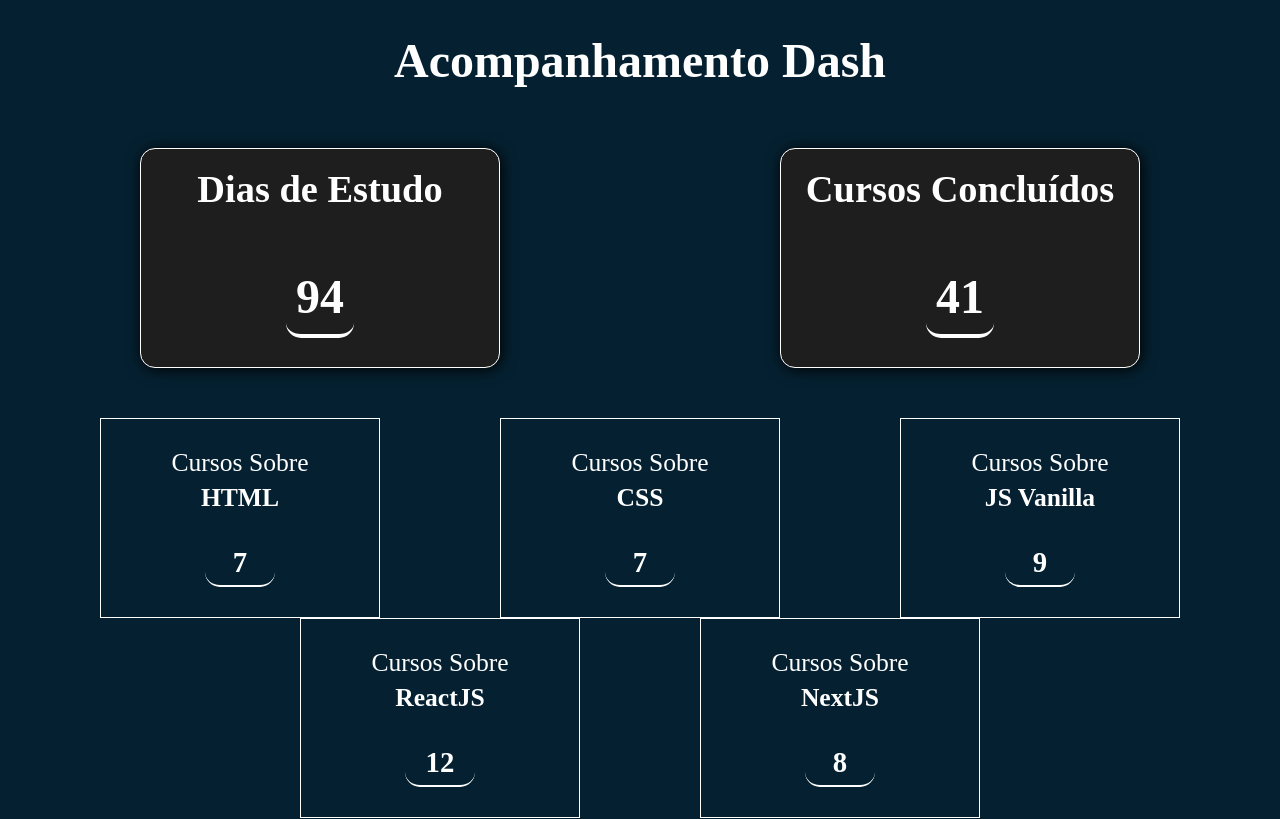
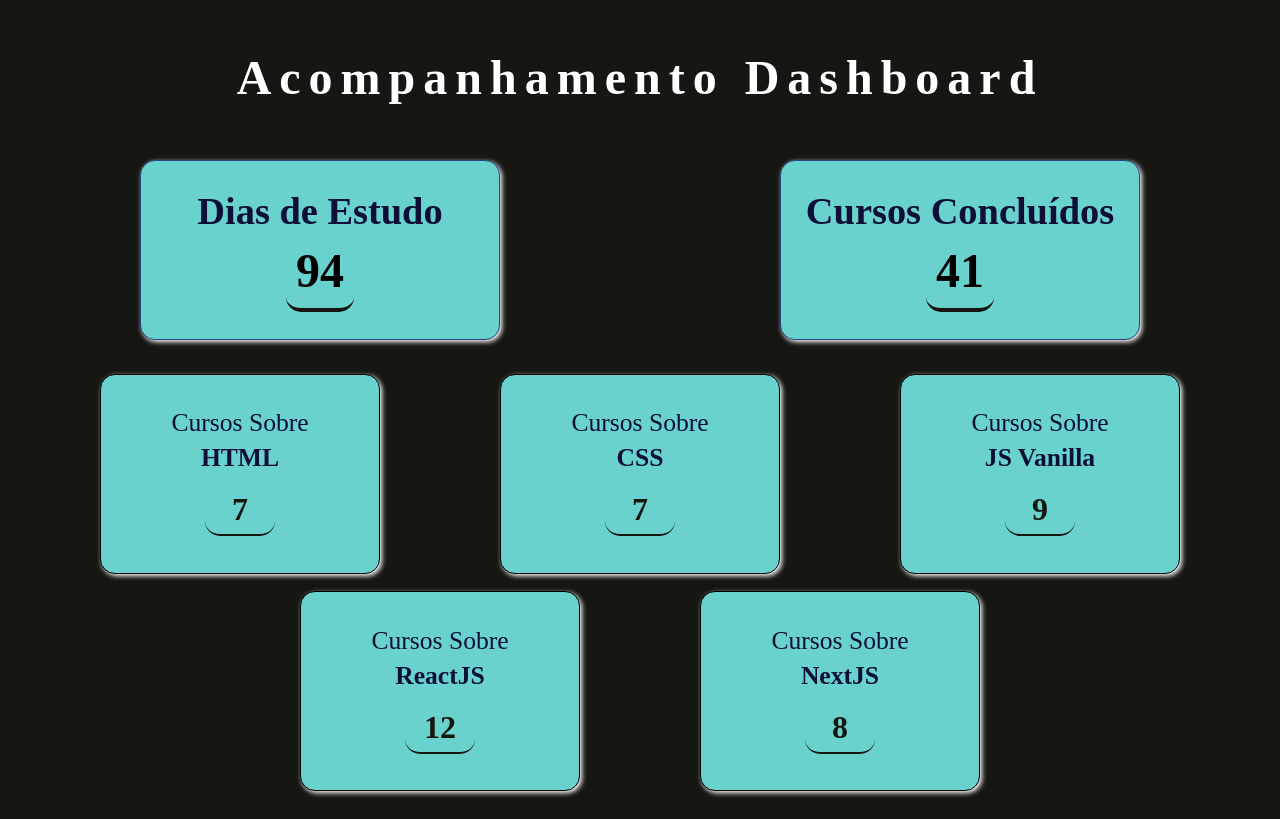
Before and after one commit to MiguelFLima/acompanhamento-estudos, a Next.js app: page /cursos in a window 1280 px wide. Shown: the top 819 px of the page. Built offline with nearby package versions, Linux system fonts and the light colour scheme.

Commit message:
mudança estilo dash

```diff
--- a/pages/_app.js
+++ b/pages/_app.js
@@ -1,12 +1,14 @@
 import "../src/styles/globals.css";
 import { SessionProvider } from "next-auth/react";
 import { RecoilRoot } from "recoil";
+import {GlobalStyle} from '../src/styles/GlobalStyle';
 
 function MyApp({ Component, pageProps: { session, ...pageProps } }) {
   return (
     <SessionProvider session={session}>
       <RecoilRoot>
-        <Component {...pageProps} />
+        <GlobalStyle />
+          <Component {...pageProps} />
       </RecoilRoot>
     </SessionProvider>
   );
--- a/src/components/Dashboard/index.js
+++ b/src/components/Dashboard/index.js
@@ -27,10 +27,10 @@ function Dashboard() {
 
   return (
     <C.DashContainer>
-      <C.TituloDash>Acompanhamento Dash</C.TituloDash>
+      <C.TituloDash>Acompanhamento Dashboard</C.TituloDash>
 
       <C.BlocosContainerMaiores>
-        {/* ===== dash 1 ===== */}
+        {/* ===== dash maior ===== */}
         <C.BlocoContainer>
           <C.TituloBloco>Dias de Estudo</C.TituloBloco>
           <C.ConteudoBloco>{cursos.length}</C.ConteudoBloco>
@@ -42,6 +42,8 @@ function Dashboard() {
         </C.BlocoContainer>
       </C.BlocosContainerMaiores>
 
+
+      {/* ===== dash menor ===== */}
       <C.BlocosContainerMenores>
         <C.BlocoMenor>
           <C.TituloBlocoMenor>
--- a/src/components/Dashboard/styles.js
+++ b/src/components/Dashboard/styles.js
@@ -1,5 +1,4 @@
 import styled from "styled-components";
-
 
 export const DashContainer = styled.div`
     width: 100%;
@@ -33,11 +32,11 @@ export const BlocosContainerMaiores = styled.div`
 
 export const BlocoContainer = styled.div`
     width: 400px;
-    height: 220px;
-    color: white;
-    border: 1px solid white;
+    height: 180px;
+    background-color: var(--corTerciaria) ;
+    border: 1px solid var(--corSecundaria);
     margin-inline: 140px;
-    margin-top: 60px;
+    margin-top: 0px;
     align-items: center;
     display: flex;
     justify-content: center;
@@ -45,8 +44,7 @@ export const BlocoContainer = styled.div`
     font-weight: bold;
     border-radius: 15px;
     padding: 15px;
-    box-shadow: 1.5px 1.5px 15px black;
-    background-color: rgb(30,30,30);
+    box-shadow: 2px 2px 5px var(--corBranco);
 
     @media (max-width: 768px) {
         width: 200px;
@@ -59,7 +57,8 @@ export const BlocoContainer = styled.div`
 
 export const TituloDash = styled.h1`
     font-size: 3rem;
-    color: white;
+    color: var(--corBranco);
+    letter-spacing: 8px;
     width: 100%;
     text-align: center;
     margin-top: 50px;
@@ -74,8 +73,8 @@ export const TituloDash = styled.h1`
 
  export const TituloBloco = styled.p`
     font-size: 2.4rem;
-    color: white;
-    margin-bottom: 0;
+    color: var(--corPrincipal);
+    margin: 0;
 
     @media (max-width: 768px) {
     font-size: 2rem;
@@ -87,7 +86,8 @@ export const TituloDash = styled.h1`
     font-size: 3rem;
     font-weight: bold;
     border-radius: 15px;
-    border-bottom: 4px solid white;
+    border-bottom: 4px solid var(--corSexta);
+    margin: 0;
 
     @media (max-width: 768px) {
     font-size: 2rem;
@@ -109,7 +109,7 @@ export const BlocosContainerMenores = styled.div`
     justify-content: center;
     align-items: center;
     flex-wrap: wrap;
-    margin-top: 50px;
+    margin-top: -30px;
 
     @media (max-width: 768px) {
         flex-direction: column;
@@ -123,12 +123,15 @@ export const BlocosContainerMenores = styled.div`
 export const BlocoMenor = styled.div`
     width: 280px;
     height: 200px;
-    border: 1px solid white;
+    border: 1px solid black;
     margin-inline: 60px;
     display: flex;
     flex-direction: column;
     align-items: center;
     justify-content: center;
+    background-color: var(--corTerciaria);
+    box-shadow: 2px 2px 5px var(--corBranco);
+    border-radius: 15px;
 
     @media (max-width: 768px) {
         margin-inline: 20px;
@@ -139,9 +142,8 @@ export const BlocoMenor = styled.div`
 
 export const TituloBlocoMenor = styled.p`
     font-size: 1.6rem;
-    color: white;
+    color: var(--corPrincipal);
     text-align: center;
-    color: white;
     margin-bottom: 2px;
     line-height: 35px;
 
@@ -151,13 +153,14 @@ export const TituloBlocoMenor = styled.p`
  `;
 
 export const ConteudoBlocoMenor = styled.p`
-    font-size: 1.8rem;
-    color: white;
+    font-size: 2rem;
+    color: var(--corSexta);
     font-weight: bold;
+    margin-top: 14px;
     border-radius: 15px;
     width: 25%;
     text-align: center;
-    border-bottom: 2px solid white;
+    border-bottom: 2px solid var(--corSexta);
     padding-bottom: 6px;
 
     @media (max-width: 768px) {
--- /dev/null
+++ b/src/styles/GlobalStyle.js
@@ -0,0 +1,13 @@
+import { createGlobalStyle } from "styled-components";
+
+export const GlobalStyle = createGlobalStyle`
+    :root {
+        --corPrincipal: #0d0f36;
+        --corSecundaria: #294380;
+        --corTerciaria: #69d2cd;
+        --corQuaternária: #b9f1d6;
+        --corQuintenaria: #f1f6ce;
+        --corSexta: #161613;
+        --corBranco:#FFF;
+    }
+`;
--- a/src/styles/globals.css
+++ b/src/styles/globals.css
@@ -2,7 +2,7 @@ html,
 body {
   padding: 0;
   margin: 0;
-  background-color: #052131;
+  background-color: var(--corSexta);
 
 }
 
```
Also changed, not shown: pages/api/auth/[...nextauth].js (deleted, +0 -17 lines).
